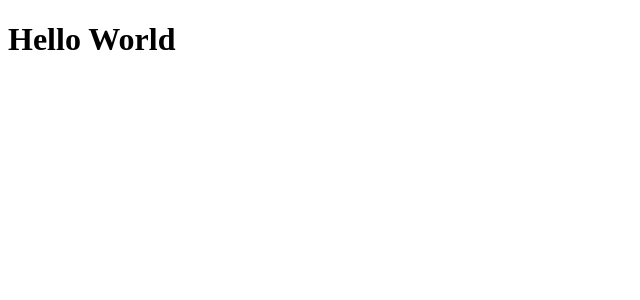
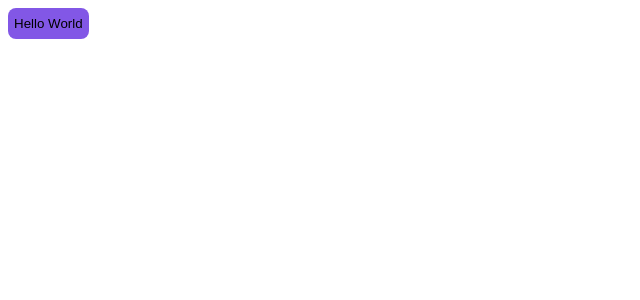
Before and after one commit to marcelodscosta/04-ignite-shop, a Next.js app: page / in a window 1280 px wide. Shown: the top 300 px of the page, without its empty margins (0-640 px from the left). Built offline with nearby package versions, Linux system fonts and the light colour scheme.

Commit message:
Configurando Stitches

```diff
--- a/package.json
+++ b/package.json
@@ -9,6 +9,7 @@
     "lint": "next lint"
   },
   "dependencies": {
+    "@stitches/react": "^1.2.8",
     "next": "13.4.6",
     "react": "18.2.0",
     "react-dom": "18.2.0"
--- a/src/pages/_document.tsx
+++ b/src/pages/_document.tsx
@@ -1,4 +1,5 @@
 import { Head, Html, Main, NextScript } from 'next/document';
+import { getCssText } from '../styles';
 
 export default function Document() {
   return (
@@ -14,6 +15,10 @@
           href="https://fonts.googleapis.com/css2?family=Roboto:wght@400;700&display=swap"
           rel="stylesheet"
         />
+        <style
+          id="stitches"
+          dangerouslySetInnerHTML={{ __html: getCssText() }}
+        />
       </Head>
 
       <body>
--- a/src/pages/index.tsx
+++ b/src/pages/index.tsx
@@ -1,3 +1,16 @@
+import { styled } from '../styles';
+
+const Button = styled('button', {
+  backgroundColor: '$rocketseat',
+  borderRadius: 8,
+  padding: '8px 6px',
+  border: 0,
+
+  '&:hover': {
+    filter: 'brightness(0.8)',
+  },
+});
+
 export default function Home() {
-  return <h1>Hello World</h1>;
+  return <Button onClick={() => alert('Teste')}>Hello World</Button>;
 }
--- /dev/null
+++ b/src/styles/index.ts
@@ -0,0 +1,18 @@
+import { createStitches } from '@stitches/react';
+
+export const {
+  config,
+  styled,
+  globalCss,
+  keyframes,
+  getCssText,
+  theme,
+  createTheme,
+  css,
+} = createStitches({
+  theme: {
+    colors: {
+      rocketseat: '#8257e6',
+    },
+  },
+});
```
Also changed, not shown: 1 other file (tests, documents, lock files or other folders).
